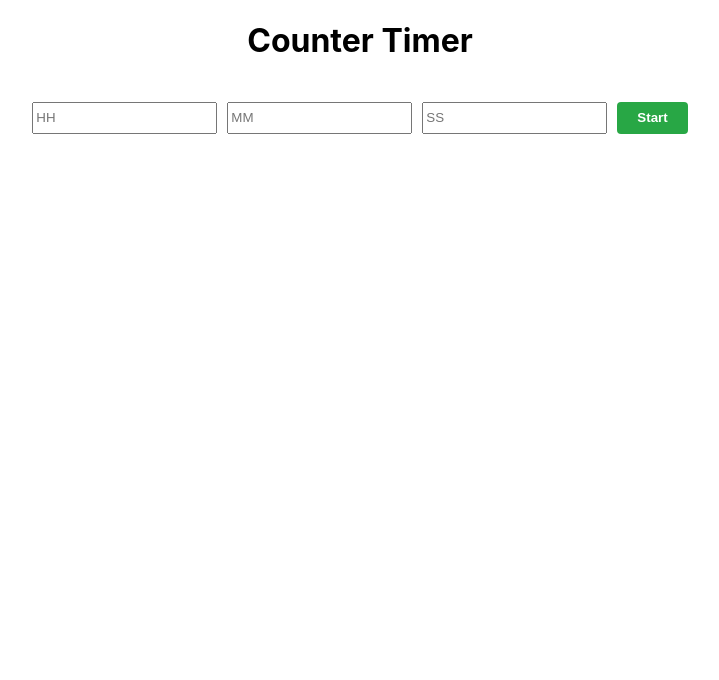
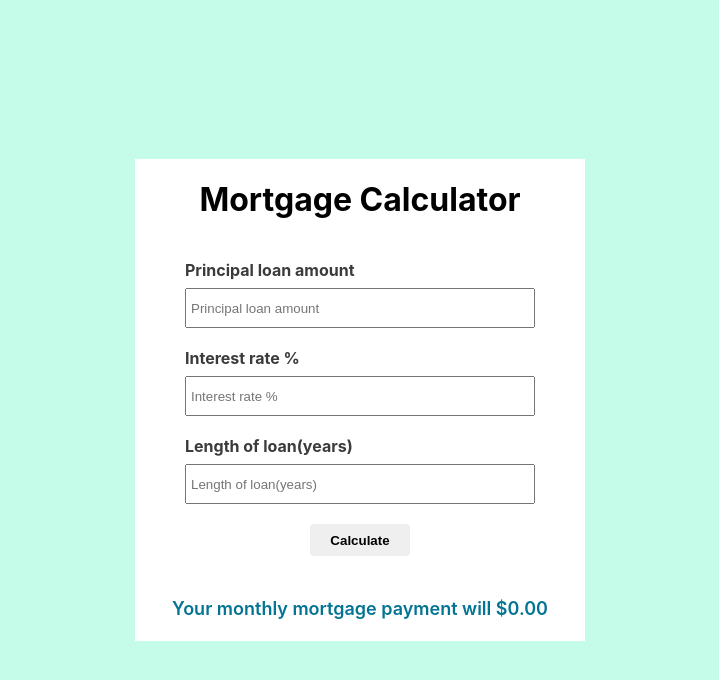
Before and after one commit to nishant25062002/Machine-Coding-Questions, a React (Create React App) app: page /mortgage-calculator in a window 1280 px wide. Shown: the top 680 px of the page, without its empty margins (280-999 px from the left). Built offline with nearby package versions, Linux system fonts and the light colour scheme.

Commit message:
Added nested comments

```diff
--- a/src/App.css
+++ b/src/App.css
@@ -1,10 +1,11 @@
-button{
+button {
   height: 32px;
   padding: 0 20px;
   outline: none;
   border: none;
   border-radius: 4px;
   font-weight: 600;
+  cursor: pointer;
 }
 
 /* .App {
--- a/src/App.js
+++ b/src/App.js
@@ -2,12 +2,15 @@ import "./App.css";
 import Counter from "./component/counter/Counter";
 import { BrowserRouter as Router, Routes, Route } from "react-router-dom";
 import Faqs from "./component/faq/Faqs";
+import Mortgage from "./component/mortgage-calculator/Mortgage";
+import Comments from "./component/recursive-comments/Comments";
 function App() {
   return (
     <Router>
       <Routes>
         <Route path="counter-time" element={<Counter />} />
-        <Route path="/faqs" element={<Faqs />} />
+        <Route path="comments" element={<Comments />} />
+        <Route path="mortgage-calculator" element={<Mortgage />} />
         <Route path="faqs" element={<Faqs />} />
         <Route path="*" element={<Counter />} />
       </Routes>
--- /dev/null
+++ b/src/component/mortgage-calculator/Mortgage.css
@@ -0,0 +1,47 @@
+.mortgage {
+  display: flex;
+  flex-direction: column;
+  gap: 20px;
+  justify-content: center;
+  align-items: center;
+  background: #c4fbe9;
+  height: 100vh;
+  width: 100vw;
+}
+
+.mortgageBox {
+  display: flex;
+  flex-direction: column;
+  padding: px 40px;
+  gap: 20px;
+  justify-content: center;
+  align-items: center;
+  width: 450px;
+  height: fit-content;
+  background: #fff;
+}
+
+.inputField {
+  display: flex;
+  flex-direction: column;
+  width: 350px;
+}
+
+.inputField > div {
+  padding-bottom: 8px;
+  color: #3b3b3b;
+  font-weight: bold;
+}
+
+.inputField > input {
+  width: full;
+  height: 32px;
+  padding: 2px 4px;
+}
+
+.mortgageText {
+  color: rgb(3, 116, 147);
+  font-size: 18px;
+  font-weight: 600;
+  padding: 22px 0;
+}
--- /dev/null
+++ b/src/component/mortgage-calculator/Mortgage.jsx
@@ -0,0 +1,59 @@
+import React, { useState } from "react";
+import "./Mortgage.css";
+
+const InputField = ({
+  disabled = false,
+  placeholder = "Enter ...",
+  type = "number",
+  onChange,
+}) => (
+  <div className="inputField">
+    <div>{placeholder}</div>
+    <input
+      disabled={disabled}
+      placeholder={placeholder}
+      type={type}
+      onChange={(e) => onChange(Math.max(0, parseInt(e.target.value) || 0))}
+      aria-label={placeholder}
+    />
+  </div>
+);
+
+const Mortgage = () => {
+  const [principalAmt, setPrincipalAmt] = useState(0);
+  const [interestRate, setInterestRate] = useState();
+  const [length, setLength] = useState(0);
+
+  const [monthlyAmt, setMonthAmt] = useState(0);
+
+  const calulate = () => {
+    const r = interestRate / 1200;
+    const p = principalAmt;
+    const n = length * 12;
+    const ans =
+      r === 0 ? p / n : (p * r * Math.pow(1 + r, n)) / (Math.pow(1 + r, n) - 1);
+
+    setMonthAmt(ans);
+  };
+
+  return (
+    <div className="mortgage">
+      <div className="mortgageBox">
+        <h1>Mortgage Calculator</h1>
+        <InputField
+          placeholder="Principal loan amount"
+          onChange={setPrincipalAmt}
+        />
+        <InputField placeholder="Interest rate %" onChange={setInterestRate} />
+        <InputField placeholder="Length of loan(years)" onChange={setLength} />
+        <button onClick={calulate}>Calculate</button>
+
+        <div className="mortgageText">
+          Your monthly mortgage payment will ${monthlyAmt.toFixed(2)}
+        </div>
+      </div>
+    </div>
+  );
+};
+
+export default Mortgage;
--- /dev/null
+++ b/src/component/recursive-comments/Comment.jsx
@@ -0,0 +1,66 @@
+import React, { useRef, useState } from "react";
+
+const Comment = (props) => {
+  const { comment, replys, id, addReply } = props;
+
+  const inputRef = useRef(null);
+  const [show, setShow] = useState(false);
+  const [reply, setReply] = useState("");
+
+  const handleCancel = () => {
+    setShow(false);
+    setReply("");
+  };
+
+  const handleInput = (e) => {
+    if (e.key === "Enter") {
+      addReply(reply, id);
+      handleCancel();
+    } else if (e.key === "Escape") handleCancel();
+  };
+
+  return (
+    <ul>
+      <li> {comment}</li>
+      <div>
+        {show ? (
+          <>
+            <input
+              ref={inputRef}
+              onChange={(e) => setReply(e.target.value)}
+              onKeyDown={(e) => handleInput(e)}
+            />
+            <button
+              onClick={() => {
+                addReply(reply, id);
+                handleCancel();
+              }}
+            >
+              Add
+            </button>
+            <button onClick={handleCancel}>cancel</button>
+          </>
+        ) : (
+          <button
+            onClick={() => {
+              setShow(true);
+              setTimeout(() => {
+                inputRef?.current?.focus();
+              }, 1);
+            }}
+          >
+            comment
+          </button>
+        )}
+      </div>
+
+      {replys &&
+        replys.length > 0 &&
+        replys.map((replyData, index) => (
+          <Comment key={index} {...replyData} addReply={addReply} />
+        ))}
+    </ul>
+  );
+};
+
+export default Comment;
--- /dev/null
+++ b/src/component/recursive-comments/Comments.jsx
@@ -0,0 +1,79 @@
+import React, { useState } from "react";
+import Comment from "./Comment";
+
+const Comments = () => {
+  let found = false;
+  const [comment, setComment] = useState("");
+
+  const [comments, setComments] = useState([
+    {
+      id: 1,
+      comment: "This is the main comment",
+      replys: [
+        {
+          id: 2,
+          comment: "This is the secondary comment",
+          replys: [
+            { id: 3, comment: "This is the secondary comment", replys: [] },
+          ],
+        },
+      ],
+    },
+  ]);
+
+  const newComment = (text) => ({
+    id: new Date().getTime(),
+    comment: text,
+    replys: [],
+  });
+
+  const addReply = (text, parentId) => {
+    let data = [...comments];
+    console.log("adding texxt", text);
+    addComments(text, parentId, data);
+    setComments(data);
+  };
+
+  const handleNewComment = () => {
+    setComments([newComment(comment), ...comments]);
+    setComment("");
+  };
+
+  const addComments = (text, parentId, data) => {
+    data.forEach((commentData) => {
+      if (parentId.toString() === commentData.id.toString()) {
+        console.log("adding comment", data, text);
+        commentData.replys.unshift(newComment(text));
+        found = true;
+      }
+
+      if (!found) {
+        addComments(text, parentId, commentData.replys);
+      }
+    });
+  };
+
+  return (
+    <div className="faqs">
+      <h1>Comments</h1>
+      <div>
+        <input
+          type="text"
+          value={comment}
+          placeholder="Add New Comment"
+          onChange={(e) => setComment(e.target.value)}
+        />
+        <button onClick={handleNewComment}>Add</button>
+      </div>
+      <div>
+        {comments &&
+          comments.length > 0 &&
+          comments.map((comment, index) => (
+            <Comment key={index} {...comment} addReply={addReply} />
+          ))}
+      </div>
+    </div>
+  );
+};
+
+export default Comments;
```
